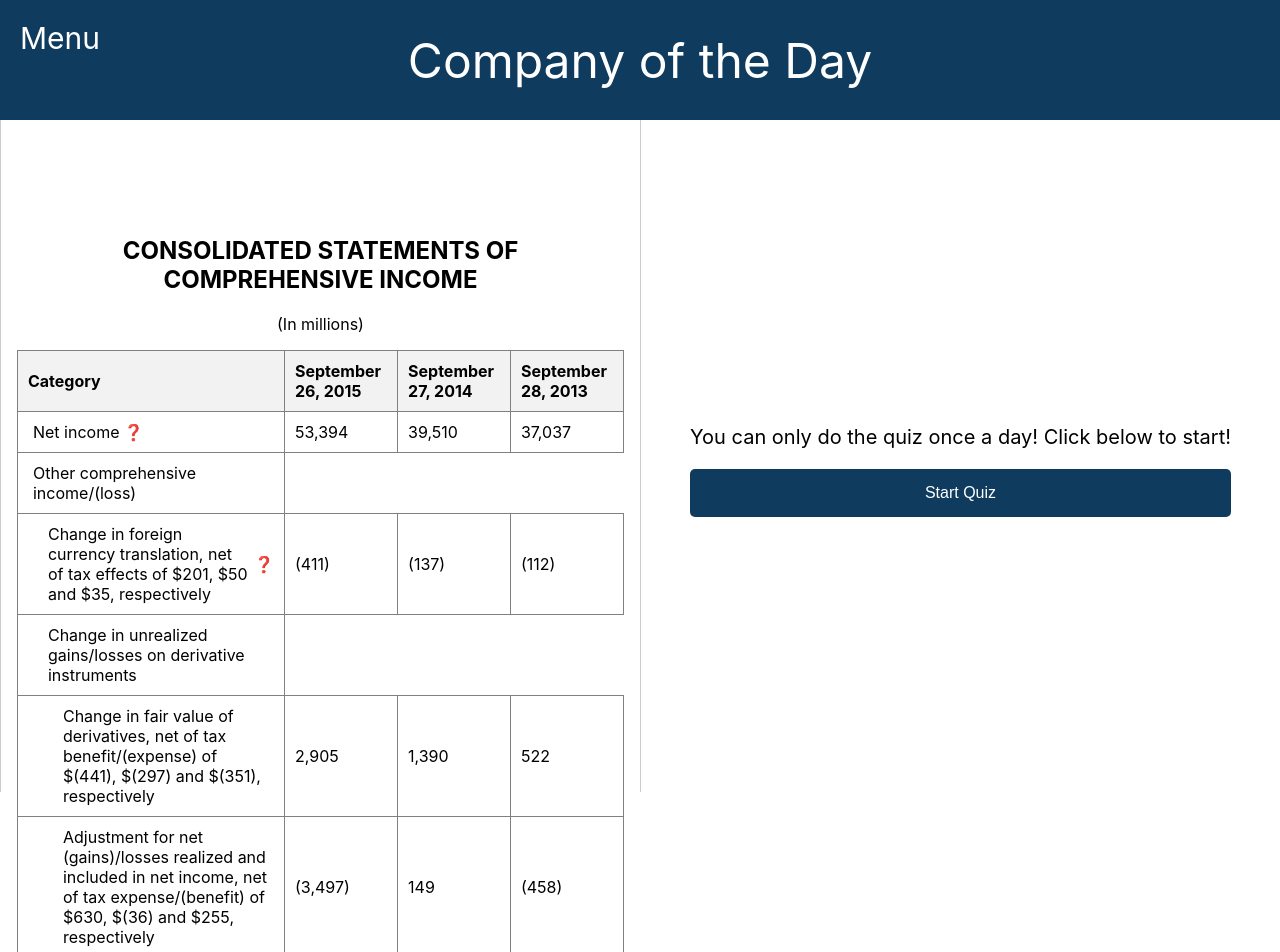
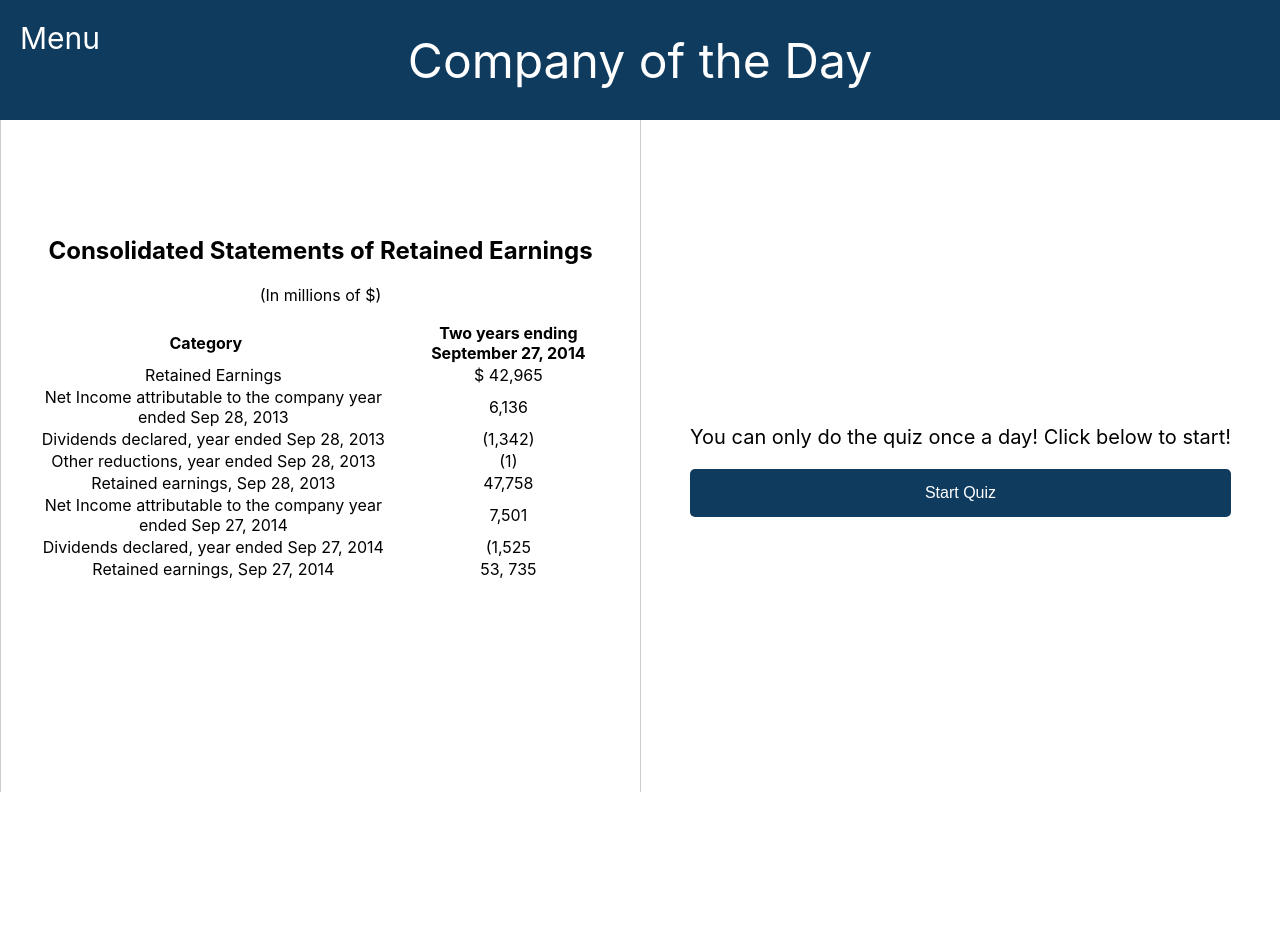
Before and after one commit to Alhareth27/Comp225, a React (Create React App) app in the folder my-react-app/: page / in a window 1280 px wide. Shown: the top 952 px of the page. After the commit the page ends 800 px from the top, so only its background shows below. Built offline with nearby package versions, Linux system fonts and the light colour scheme.

Commit message:
created/ fixed statements for graphics

```diff
--- a/my-react-app/src/App.js
+++ b/my-react-app/src/App.js
@@ -5,8 +5,9 @@ import TimerScreen from './components/TimerScreen/TimerScreen';
 import Header from "./containers/Header/Header";
 import FinanceShelf from './components/FinanceShelf/FinanceShelf';
 import "./App.css";
-import StockChart from './components/StockChart/StockChart';
-import IncomeStmtTable from './components/IncomeStmt/IncomeStmt';
+// import StockChart from './components/StockChart/StockChart';
+// import IncomeStmtTable from './components/IncomeStmt/IncomeStmt';
+import RetEarTable from './components/RetEarn/RetEarnTable'
 
 function App() {
   const [quizStarted, setQuizStarted] = useState(false);
@@ -24,7 +25,7 @@ function App() {
       <div className="App-content">
         <div className="App-column">
           <div className="Stockchart-section">
-            < IncomeStmtTable/>
+            < RetEarTable/>
           </div>
         </div>
         <div className="App-column">
--- a/my-react-app/src/components/IncomeStmt/IncomeStmt.json
+++ b/my-react-app/src/components/IncomeStmt/IncomeStmt.json
@@ -1,71 +1,50 @@
 {
-    "title": "CONSOLIDATED STATEMENTS OF COMPREHENSIVE INCOME",
-    "subtitle": "(In millions)",
+    "title": "Consolidated Statements of Income",
+    "subtitle": "(In millions of $)",
     "columns": [
-      "September 26, 2015",
       "September 27, 2014",
       "September 28, 2013"
     ],
     "rows": [
       {
-        "label": "Net income",
-        "values": ["53,394", "39,510", "37,037"],
-        "details": "the amount an individual or business makes after deducting costs, allowances and taxes"
+        "label": "Services Revenue",
+        "values": ["$ 40,246", "$ 37,280"],
+        "details": "The income a company receives for performing a service"
       },
       {
-        "label": "Other comprehensive income/(loss)",
-        "children": [
-          {
-            "label": "Change in foreign currency translation, net of tax effects of $201, $50 and $35, respectively",
-            "values": ["(411)", "(137)", "(112)"],
-            "details": " This is a ToolTip!"
+        "label": "Products Revenue",
+        "values": ["8,567", "7,761"],
+        "details": "Total amount of income an individual product generates"
       },
       {
-            "label": "Change in unrealized gains/losses on derivative instruments",
-            "children": [
-              {
-                "label": "Change in fair value of derivatives, net of tax benefit/(expense) of $(441), $(297) and $(351), respectively",
-                "values": ["2,905", "1,390", "522"]
+        "label": "Total Revenues",
+        "values": ["48,813", "45,051"]
       },
       {
-                "label": "Adjustment for net (gains)/losses realized and included in net income, net of tax expense/(benefit) of $630, $(36) and $255, respectively",
-                "values": ["(3,497)", "149", "(458)"]
-              }
-            ],
-            "total": {
-              "label": "Total change in unrealized gains/losses on derivative instruments, net of tax",
-              "values": ["(592)", "1,539", "64"],
-              "details": " This is a ToolTip!"
-            }
+        "label": "Cost of Services (exclusive of depreciation and ammortization)",
+        "values": ["(21,356)", "(20,090)"]
       },
       {
-            "label": "Change in unrealized gains/losses on marketable securities",
-            "children": [
-              {
-                "label": "Change in fair value of marketable securities, net of tax benefit/(expense) of $264, $(153) and $458, respectively",
-                "values": ["(483)", "285", "(791)"]
+        "label": "Cost of Products (exclusive of depreciation and ammortization)",
+        "values": ["(5,064)", "(4,944)"]
       },
       {
-                "label": "Adjustment for net (gains)/losses realized and included in net income, net of tax expense/(benefit) of $(32), $71 and $82, respectively",
-                "values": ["59", "(134)", "(131)"]
-              }
-            ],
-            "total": {
-              "label": "Total change in unrealized gains/losses on marketable securities, net of tax",
-              "values": ["(424)", "151", "(922)"]
-            }
-          }
-        ],
-        "total": {
-          "label": "Total other comprehensive income/(loss)",
-          "values": ["(1,427)", "1,553", "(970)"]
-        }
+        "label": "Selling, General, Administrative & Other",
+        "values": ["(8,565)", "(8,365)"]
       },
       {
-        "label": "Total comprehensive income",
-        "values": ["51,967", "41,063", "36,067"],
-        "details": " This is a ToolTip!"
-
+        "label": "Depreciation and Amortization",
+        "values": ["(2,288)", "(2,192)"],
+        "details": "Depreciation is the amount of asset value lost over time. Amortization is a method for decreasing an asset cost over a period of time."
+      },
+      {
+        "label": "Total Costs and Expenses",
+        "values": ["(37,273)", "(35,591)"]
+      },
+      {
+        "label": "Net Income",
+        "values": ["11,540", "9,450"],
+        "details": "Net income is what a business or individual makes after taxes, deductions, and other expenses are taken out"
       }
     ]
   }
--- /dev/null
+++ b/my-react-app/src/components/RetEarn/RetEarn.json
@@ -0,0 +1,44 @@
+{
+    "title": "Consolidated Statements of Retained Earnings",
+    "subtitle": "(In millions of $)",
+    "columns": [
+      "Two years ending September 27, 2014"
+    ],
+    "rows": [
+      {
+        "label": "Retained Earnings",
+        "values": ["$ 42,965"],
+        "details": "Retained earnings are the amount of profit a company has left over after paying all its direct costs, indirect costs, income taxes and its dividends to shareholders. "
+      },
+      {
+        "label": "Net Income attributable to the company year ended Sep 28, 2013",
+        "values": ["6,136"],
+        "details": "This value is taken from the income statement. The 4 financial statements are connected to each other!"
+      },
+      {
+        "label": "Dividends declared, year ended Sep 28, 2013",
+        "values": ["(1,342)"],
+        "details": "A dividend declared is the fraction of earnings that the board of directors of a company decides to distribute as dividends to its shareholders in exchange for their investment in the form of stock purchases."
+      },
+      {
+        "label": "Other reductions, year ended Sep 28, 2013",
+        "values": ["(1)"]
+      },
+      {
+        "label": "Retained earnings, Sep 28, 2013",
+        "values": ["47,758"]
+      },
+      {
+        "label": "Net Income attributable to the company year ended Sep 27, 2014",
+        "values": ["7,501"]
+      },
+      {
+        "label": "Dividends declared, year ended Sep 27, 2014",
+        "values": ["(1,525"]
+      },
+      {
+        "label": "Retained earnings, Sep 27, 2014",
+        "values": ["53, 735"]
+      }
+    ]
+  }
--- /dev/null
+++ b/my-react-app/src/components/RetEarn/RetEarnTable.css
@@ -0,0 +1,14 @@
+.RetEarnTable table {
+    border-collapse: collapse;
+    width: 100%;
+  }
+
+  .RetEarnTable th, .RetEarnTable td {
+    border: 1px solid grey;
+    padding: 10px;
+    text-align: left;
+  }
+
+  .RetEarnTable th {
+    background-color: #f2f2f2;
+  }
--- /dev/null
+++ b/my-react-app/src/components/RetEarn/RetEarnTable.js
@@ -0,0 +1,43 @@
+import React from 'react';
+import RetEarData from './RetEarn.json';
+import './RetEarnTable.css';
+
+function RetEarTable() {
+  const { title, subtitle, columns, rows } = RetEarData;
+
+  const renderRow = (row, isChild = false) => (
+    <tr key={row.label}>
+      <td style={{ paddingLeft: isChild ? '30px' : '0', ...(isChild ? {} : { paddingLeft: '15px' }) }}>{row.label}</td>
+      {row.values?.map((value, index) => (
+        <td key={index}>{value}</td>
+      ))}
+    </tr>
+  );
+
+  const renderRows = (rows) =>
+    rows.map((row) => [
+      renderRow(row),
+      row.children?.map((child) => renderRow(child, true))
+    ]);
+
+    return (
+      <div className="RetEarTable"> {}
+        <h2>{title}</h2>
+        <p>{subtitle}</p>
+        <table>
+          <thead>
+            <tr>
+              <th>Category</th>
+              {columns.map((column, index) => (
+                <th key={index}>{column}</th>
+              ))}
+            </tr>
+          </thead>
+          <tbody>{renderRows(rows)}</tbody>
+        </table>
+      </div>
+    );
+
+}
+
+export default RetEarTable;
```
Also changed, not shown: my-react-app/src/components/StmtOpsTable/SOO.json (+17 -18 lines). Lines whose indentation alone changed are shown as unchanged.
